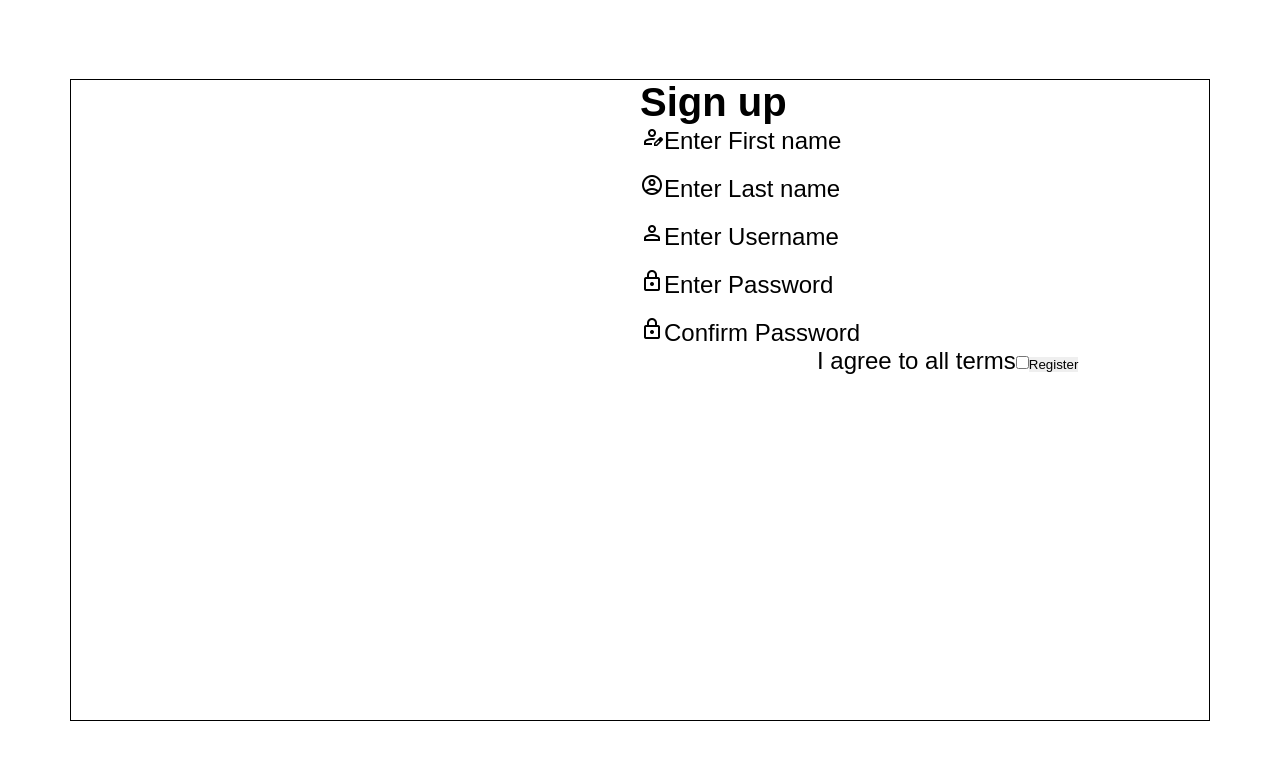
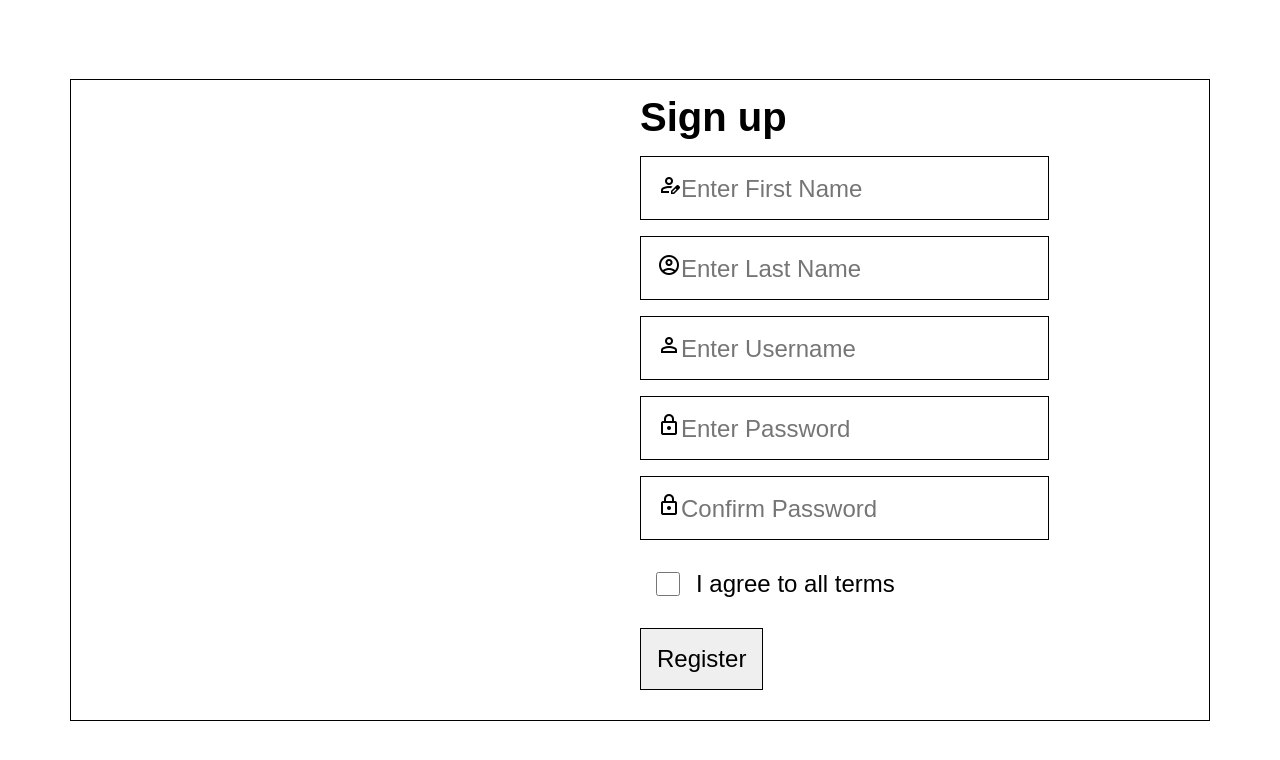
Before and after one commit to pewpil/to-do-app, a React (Vite) app: page / in a window 1280 px wide. Shown: the top 760 px of the page. Built offline with nearby package versions, Linux system fonts and the light colour scheme.

Commit message:
Signup elements placing and sizing tweaked

```diff
--- a/src/Signup/Signup.jsx
+++ b/src/Signup/Signup.jsx
@@ -12,50 +12,84 @@ function Signup() {
         <div id={styles.signup_form_container}>
           <h2 className={universal.title2}>Sign up</h2>
           <form>
-            <label for="">
-              <p className={universal.body1}>
+            <label className={styles.text_field_label} for="">
+              <p className={`${universal.body1} ${styles.text_field_icon}`}>
                 <span className="material-symbols-outlined">person_edit</span>
-                Enter First name
               </p>
-              <input type="text" name="first_name" />
+              <input
+                className={`${universal.body1} ${styles.text_field}`}
+                type="text"
+                name="first_name"
+                placeholder="Enter First Name"
+              />
             </label>
-            <label for="">
-              <p className={universal.body1}>
+            <label className={styles.text_field_label} for="">
+              <p className={`${universal.body1} ${styles.text_field_icon}`}>
                 <span className="material-symbols-outlined">
                   account_circle
                 </span>
-                Enter Last name
               </p>
-              <input type="text" name="last_name" />
+              <input
+                className={`${universal.body1} ${styles.text_field}`}
+                type="text"
+                name="last_name"
+                placeholder="Enter Last Name"
+              />
+            </label>
+            <label className={styles.text_field_label} for="">
+              <p className={`${universal.body1} ${styles.text_field_icon}`}>
+                <span className="material-symbols-outlined">person</span>
+              </p>
+              <input
+                className={`${universal.body1} ${styles.text_field}`}
+                type="text"
+                name="username"
+                placeholder="Enter Username"
+              />
+            </label>
+            <label className={styles.text_field_label} for="">
+              <p className={`${universal.body1} ${styles.text_field_icon}`}>
+                <span className="material-symbols-outlined">lock</span>
+              </p>
+              <input
+                className={`${universal.body1} ${styles.text_field}`}
+                type="text"
+                name="password"
+                placeholder="Enter Password"
+              />
+            </label>
+            <label className={styles.text_field_label} for="">
+              <p className={`${universal.body1} ${styles.text_field_icon}`}>
+                <span className="material-symbols-outlined">lock</span>
+              </p>
+              <input
+                className={`${universal.body1} ${styles.text_field}`}
+                type="text"
+                name="confirm_password"
+                placeholder="Confirm Password"
+              />
+            </label>
+            <label className={styles.checkbox_field_label} for="">
+              <input
+                className={styles.checkbox_field}
+                type="checkbox"
+                name="terms_agreed"
+              />
+              <p
+                className={`${universal.body1} ${styles.checkbox_field_icon}`}
+                id={styles.terms_agreed}
+              >
+                I agree to all terms
+              </p>
             </label>
             <label for="">
-              <p className={universal.body1}>
-                <span className="material-symbols-outlined">person</span>Enter
-                Username
-              </p>
-              <input type="text" name="username" />
+              <button
+                type="button"
+                className={`${styles.button_field} ${universal.body1}`}
+              >
+                Register
+              </button>
             </label>
-            <label for="">
-              <p className={universal.body1}>
-                <span className="material-symbols-outlined">lock</span>Enter
-                Password
-              </p>
-              <input type="text" name="password" />
-            </label>
-            <label for="">
-              <p className={universal.body1}>
-                <span className="material-symbols-outlined">lock</span>Confirm
-                Password
-              </p>
-              <input type="text" name="confirm_password" />
-            </label>
-            <label for="">
-              <p className={universal.body1} id={styles.terms_agreed}>I agree to all terms</p>
-              <input type="checkbox" name="terms_agreed" />
-            </label>
-	  <label for="">
-	  <button type="button">Register</button>
-	  </label>
           </form>
         </div>
       </div>
--- a/src/Signup/Singup.module.css
+++ b/src/Signup/Singup.module.css
@@ -23,8 +23,48 @@
 #signup_form_container {
 	flex: 1 1;
 	/* background-color: navy; */
+	display: flex;
+	flex-direction: column;
+	justify-content: center;
 }
 
 #terms_agreed {
 	display: inline;
 }
+
+.text_field {
+	display: inline;
+}
+
+.text_field_icon {
+	display: inline;
+}
+
+.button_field {
+	display: block;
+}
+
+.button_field {
+	display: block;
+	padding: 1rem;
+	margin: 1rem 0rem 1rem 0;
+	border: 1px black solid;
+}
+
+.text_field_label {
+	display: block;
+	padding: 1rem;
+	margin: 1rem 10rem 1rem 0;
+	border: 1px black solid;
+}
+
+.checkbox_field {
+	aspect-ratio: 1 / 1;
+	margin: 1rem;
+	width: 1.5rem;
+}
+
+.checkbox_field_label {
+	display: flex;
+	align-items: center;
+}
```
